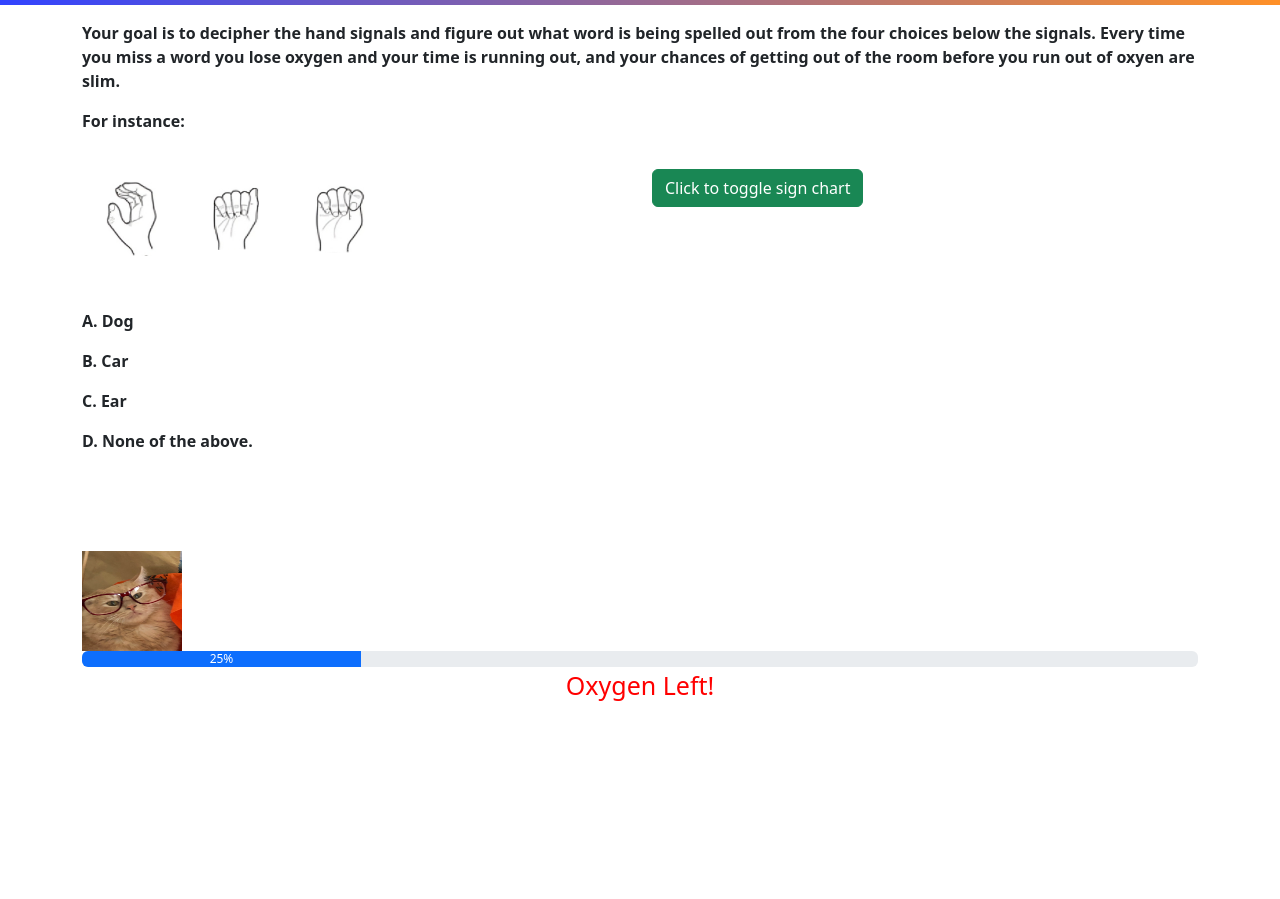
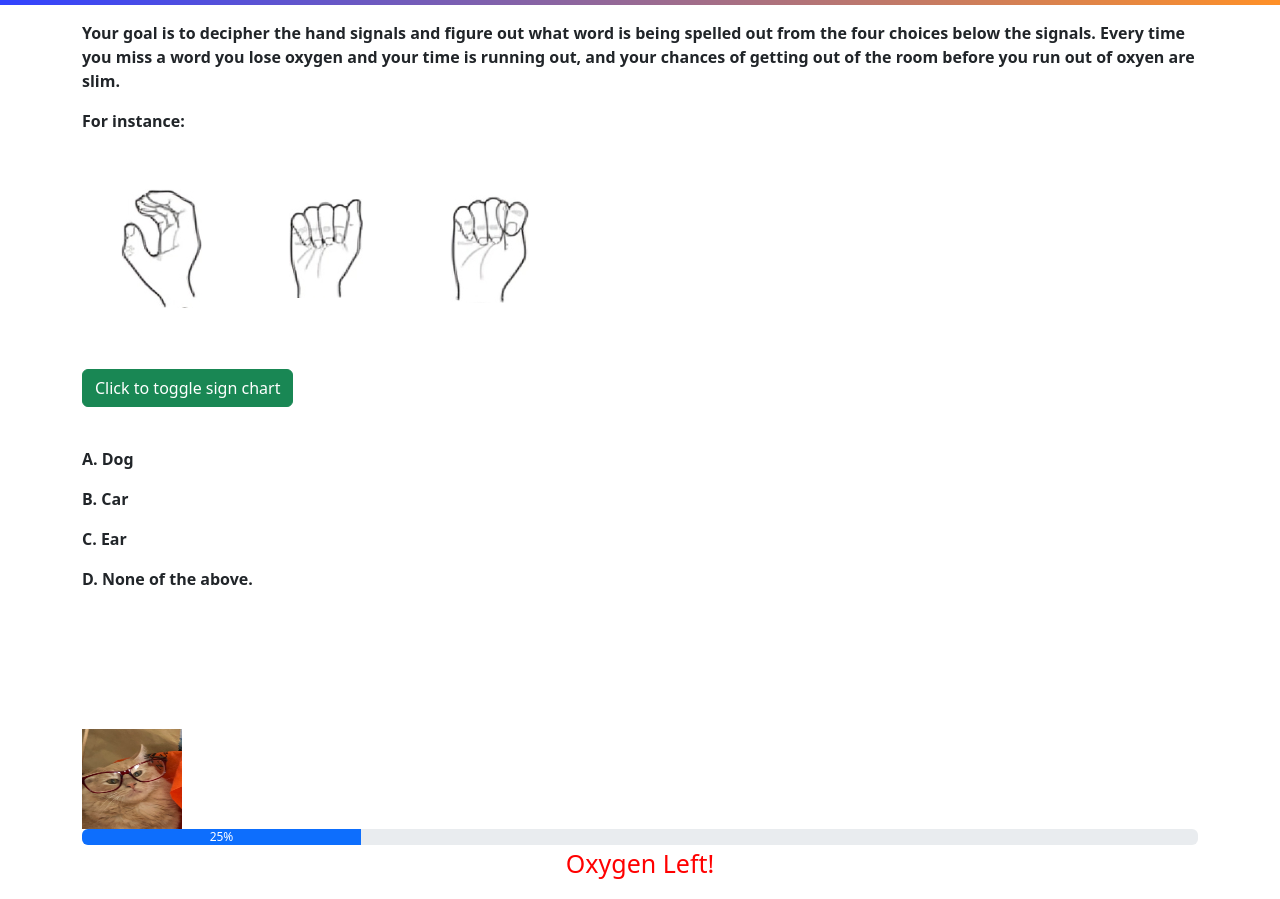
Before and after one commit to JWeimer1/Here-s-Your-Sign, a website: page Instructions-m.html in a window 1280 px wide. Shown: the part 51-950 px from the top of the page. Before the commit the page ends 800 px from the top, so only its background shows below. Drawn offline with nearby package versions, Linux system fonts and the light colour scheme.

Commit message:
Update Instructions-m.html

```diff
--- a/Instructions-m.html
+++ b/Instructions-m.html
@@ -48,14 +48,15 @@
 		<div class="row">
 
 			<div class="col">
-				<img src="/img/c.png" class="img-fluid" width="100px" height="100px">
-				<img src="/img/a.png" class="img-fluid" width="100px" height="100px">
-				<img src="/img/t.png" class="img-fluid" width="100px" height="100px">
+				<img src="/img/c.png" class="img-fluid">
+				<img src="/img/a.png" class="img-fluid">
+				<img src="/img/t.png" class="img-fluid">
 			</div>
+		</div>
+		<div class="row">
 			<div class="col">
 				<button id="btn-chart" class="btn btn-success">Click to toggle sign chart</button>
 			</div>
-
 		</div>
 
 
@@ -68,6 +69,8 @@
 					<p>D. None of the above.</p>
 				</b>
 			</div>
+		</div>
+		<div class="row">
 			<div class="col">
 				<div>
 					<img id="sign-chart" src="/img/_all.png" class="img-fluid" width="442px" height="221px">
```
